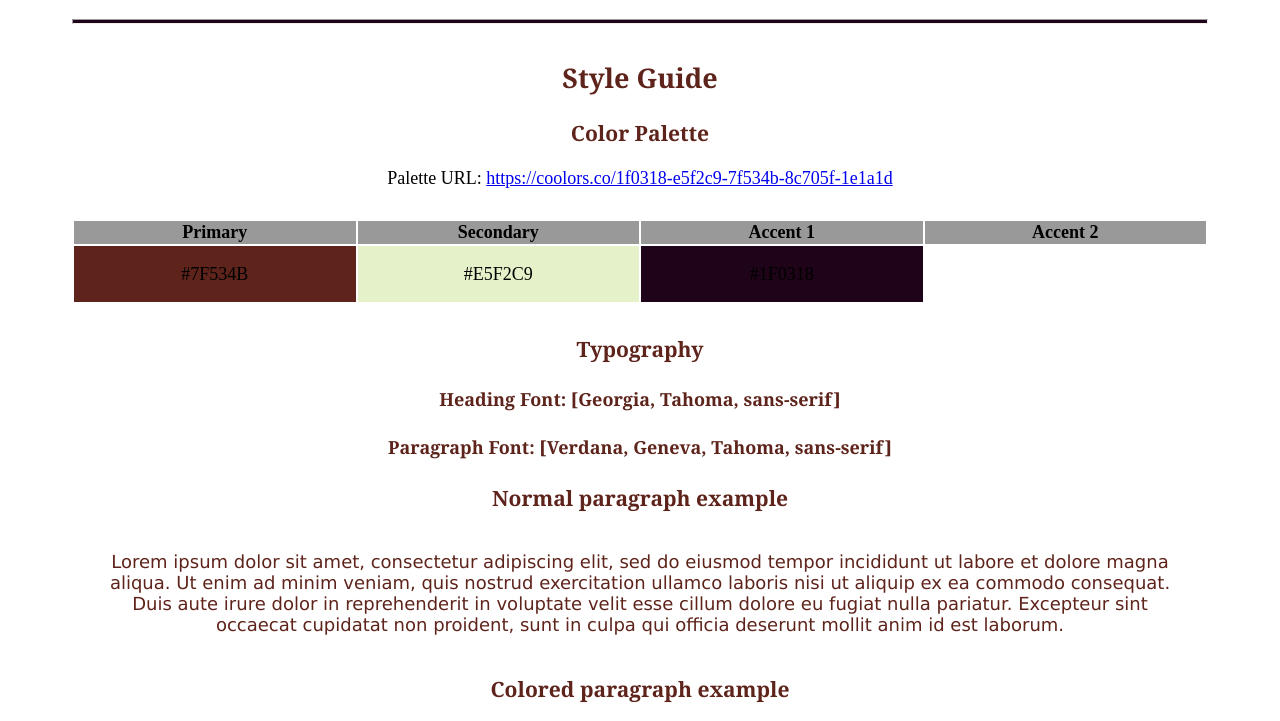
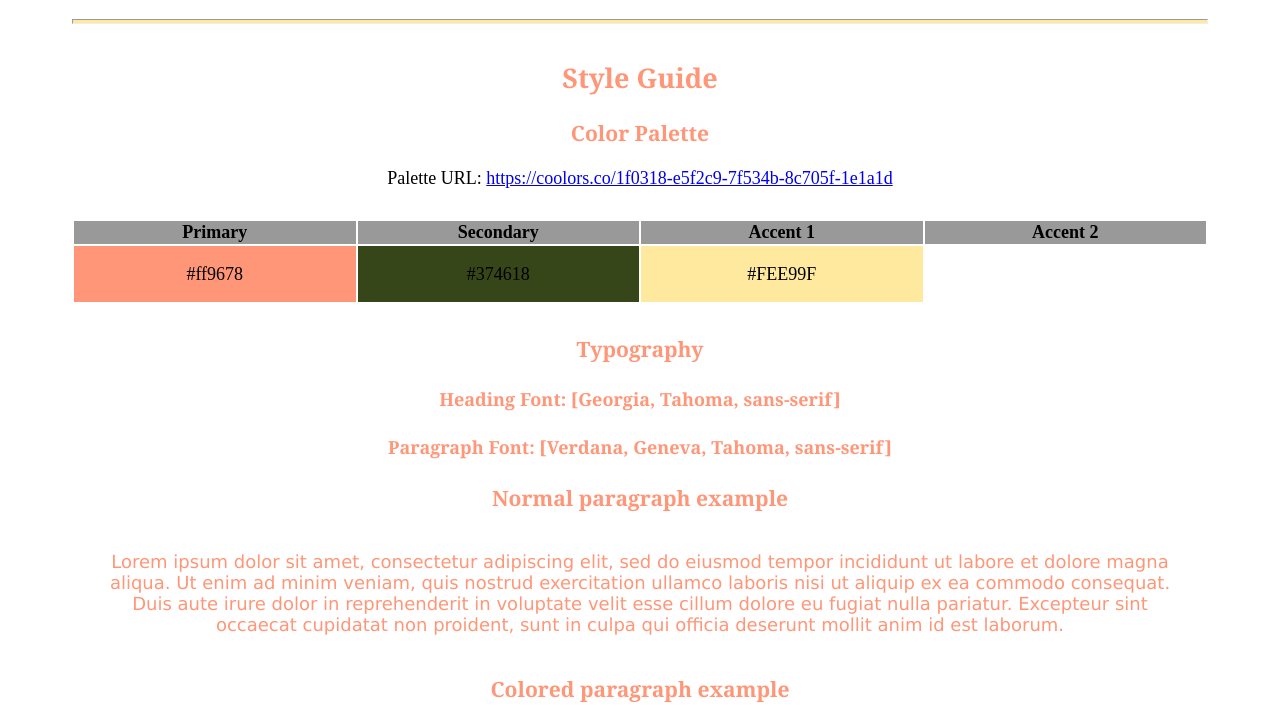
Before and after one commit to ChadhMiller/wdd130, a plain HTML site: page portfolio/site-plan.html in a window 1280 px wide. Shown: the part 1394-2115 px from the top of the page. Drawn offline with Linux system fonts and the light colour scheme; a web font is replaced by a local one.

Commit message:
color to site plan

```diff
--- a/portfolio/site-plan.html
+++ b/portfolio/site-plan.html
@@ -50,7 +50,7 @@
       <table class="colors">
         <tr><th>Primary</th><th>Secondary</th><th>Accent 1</th><th>Accent 2</th></tr>
         <!-- Replace the numbers in the boxes below with your hex color codes. Then switch to the site-plan.css file and change your colors there as well. -->
-        <tr><td class="primary">#7F534B</td><td class="secondary">#E5F2C9</td><td class="accent1">#1F0318<td class="accent2"></td></tr>
+        <tr><td class="primary">#ff9678</td><td class="secondary">#374618</td><td class="accent1">#FEE99F<td class="accent2"></td></tr>
       </table>
 
       <!-- ------------------------Step 9------------------------------ -->
--- a/portfolio/styles/site-plan.css
+++ b/portfolio/styles/site-plan.css
@@ -5,9 +5,9 @@ Fonts are separated by a | */
 
 :root {
   /* change the values below to your colors from your palette */
-  --primary-color: #5e241b;
-  --secondary-color: #E5F2C9;
-  --accent1-color: #1F0318;
+  --primary-color: #ff9678;
+  --secondary-color: #374618;
+  --accent1-color: #FEE99F;
   --accent2-color: white;
 
   /* change the values below to your chosen font(s) */
@@ -15,15 +15,15 @@ Fonts are separated by a | */
   --paragraph-font: Verdana, Geneva, Tahoma, sans-serif;
 
   /* these colors below should be chosen from among your palette colors above */
-  --headline-color-on-white: #5e241b;  /* headlines on a white background */
+  --headline-color-on-white: #ff9678;  /* headlines on a white background */
   --headline-color-on-color: white; /* headlines on a colored background */
-  --paragraph-color-on-white: #5e241b; /* paragraph text on a white background */
+  --paragraph-color-on-white: #ff9678; /* paragraph text on a white background */
   --paragraph-color-on-color: white; /* paragraph text on a colored background */
-  --paragraph-background-color: #5e241b;
-  --nav-link-color: #5e241b;
-  --nav-background-color: #E5F2C9;
+  --paragraph-background-color: #ff9678;
+  --nav-link-color: #ff9678;
+  --nav-background-color: #374618;
   --nav-hover-link-color: white;
-  --nav-hover-background-color: #5e241b;
+  --nav-hover-background-color: #ff9678;
 }
 
 
```
